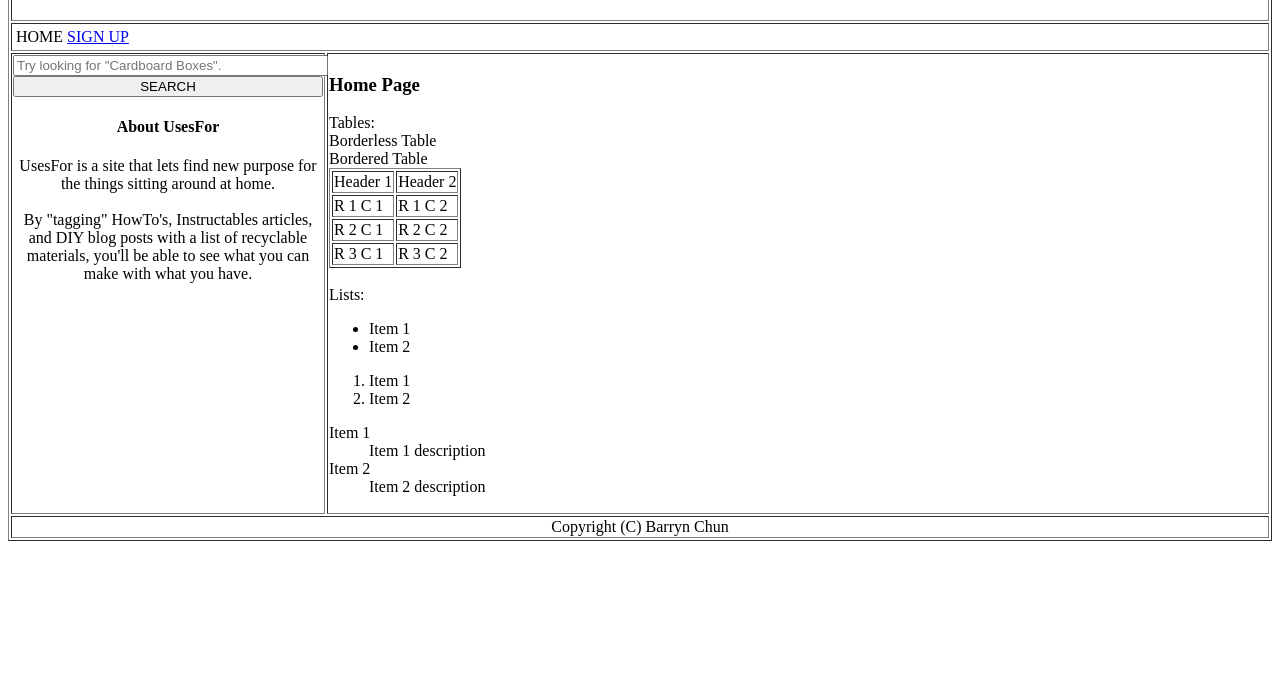
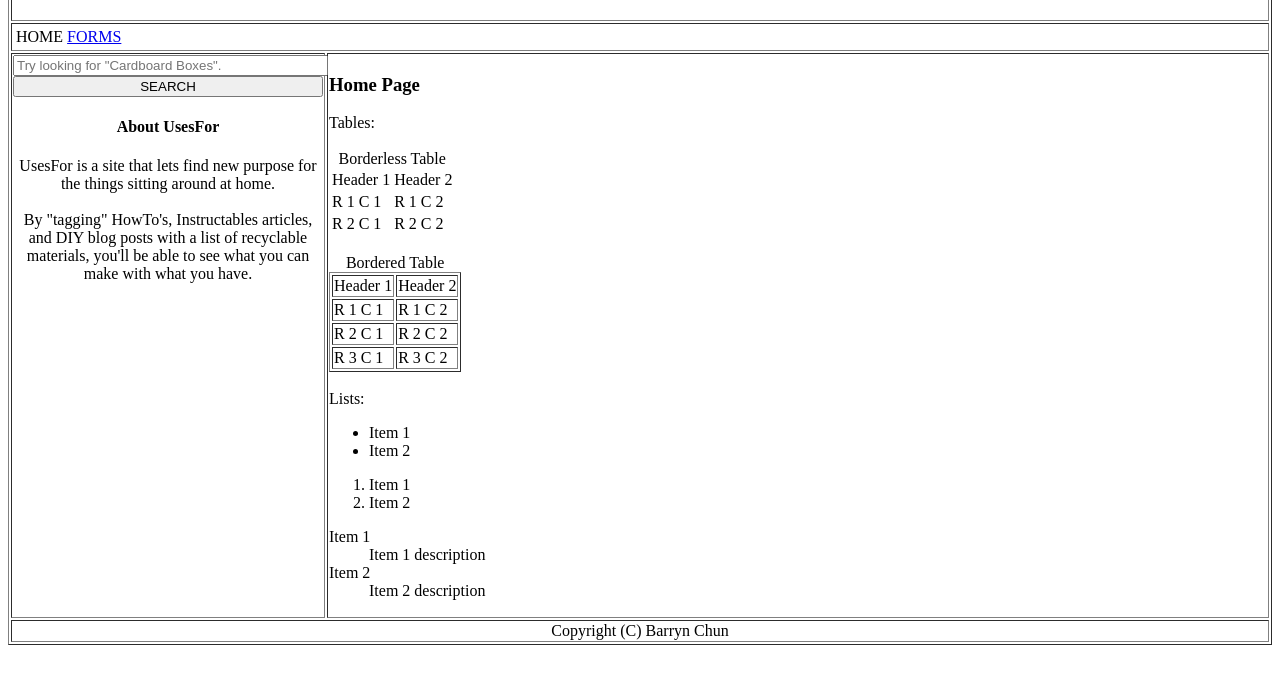
Before and after one commit to barryntklc/ics415f15, a plain HTML site: page A/a04/home.html in a window 1280 px wide. Shown: the part 74-758 px from the top of the page. Drawn offline with Linux system fonts and the light colour scheme.

Commit message:
update 05

```diff
--- a/A/a04/home.html
+++ b/A/a04/home.html
@@ -18,7 +18,7 @@
                     HOME
                 </td>
                 <td>
-                    <a href="signup.html">SIGN UP</a>
+                    <a href="forms.html">FORMS</a>
                 </td>
                 </tr>
             </table>
@@ -27,6 +27,7 @@
     <tr>
         <td valign="top">
             <form>
+                <!--Yes, I know this contains some styling, but I wanted it to look nice.-->
                 <input type="text" placeholder="Try looking for &quot;Cardboard Boxes&quot;." style="width: 99%">
                 <br>
                 <input type="submit" value="SEARCH" width="100%" style="width: 100%">
@@ -45,21 +46,27 @@
             <h3>Home Page</h3>
 
             Tables:
-            <br>
+            <br><br>
             <!--Borderless-->
-            Borderless Table
             <table>
+                <caption>Borderless Table</caption>
                 <tr>
+                    <td>Header 1</td>
+                    <td>Header 2</td>
                 </tr>
                 <tr>
+                    <td>R 1 C 1</td>
+                    <td>R 1 C 2</td>
                 </tr>
                 <tr>
+                    <td>R 2 C 1</td>
+                    <td>R 2 C 2</td>
                 </tr>
             </table>
-
+            <br>
             <!--Bordered-->
-            Bordered Table
             <table border="1">
+                <caption>Bordered Table</caption>
                 <tr>
                     <td>Header 1</td>
                     <td>Header 2</td>
```
Also changed, not shown: A/a04/forms.html (renamed from A/a04/signup.html, +9 -4 lines).
